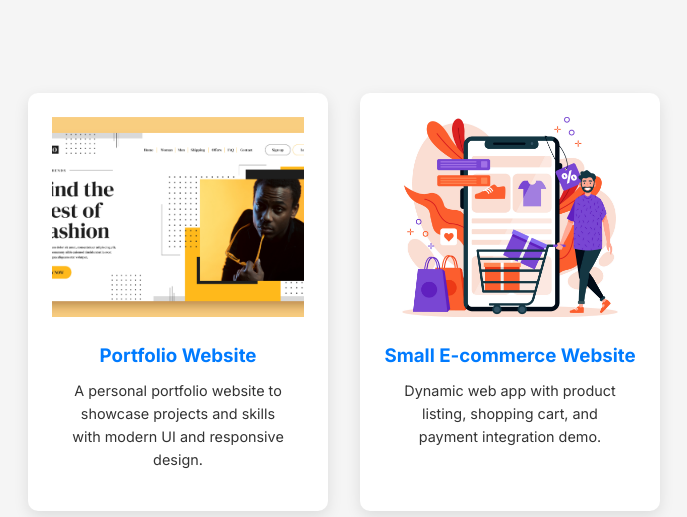
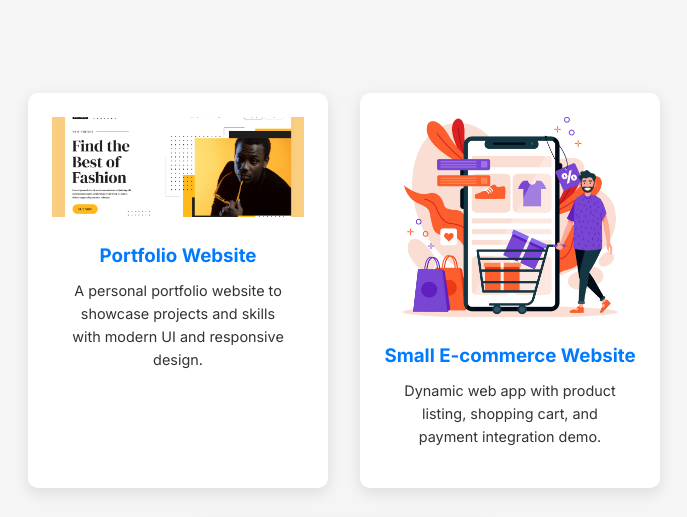
Before and after one commit to MhdRasal/RasalsWorkshop, a plain HTML site: page index.html in a window 1280 px wide. Shown: the part 1406-1923 px from the top of the page, without its empty margins (296-983 px from the left). Drawn offline with Linux system fonts and the light colour scheme.

Commit message:
Add files via upload
html change

```diff
--- a/index.html
+++ b/index.html
@@ -331,7 +331,7 @@
         <div class="projects-container">
             <!-- Project Card 1 -->
             <div class="project-card">
-                <img src="portfolio page.jpg" alt="Portfolio Website">
+                <img src="portfolio page.jpg" alt="Portfolio Website" style="width: 100%; height: 100px;">
                 <h3>Portfolio Website</h3>
                 <p>A personal portfolio website to showcase projects and skills with modern UI and responsive design.</p>
             </div>
```
